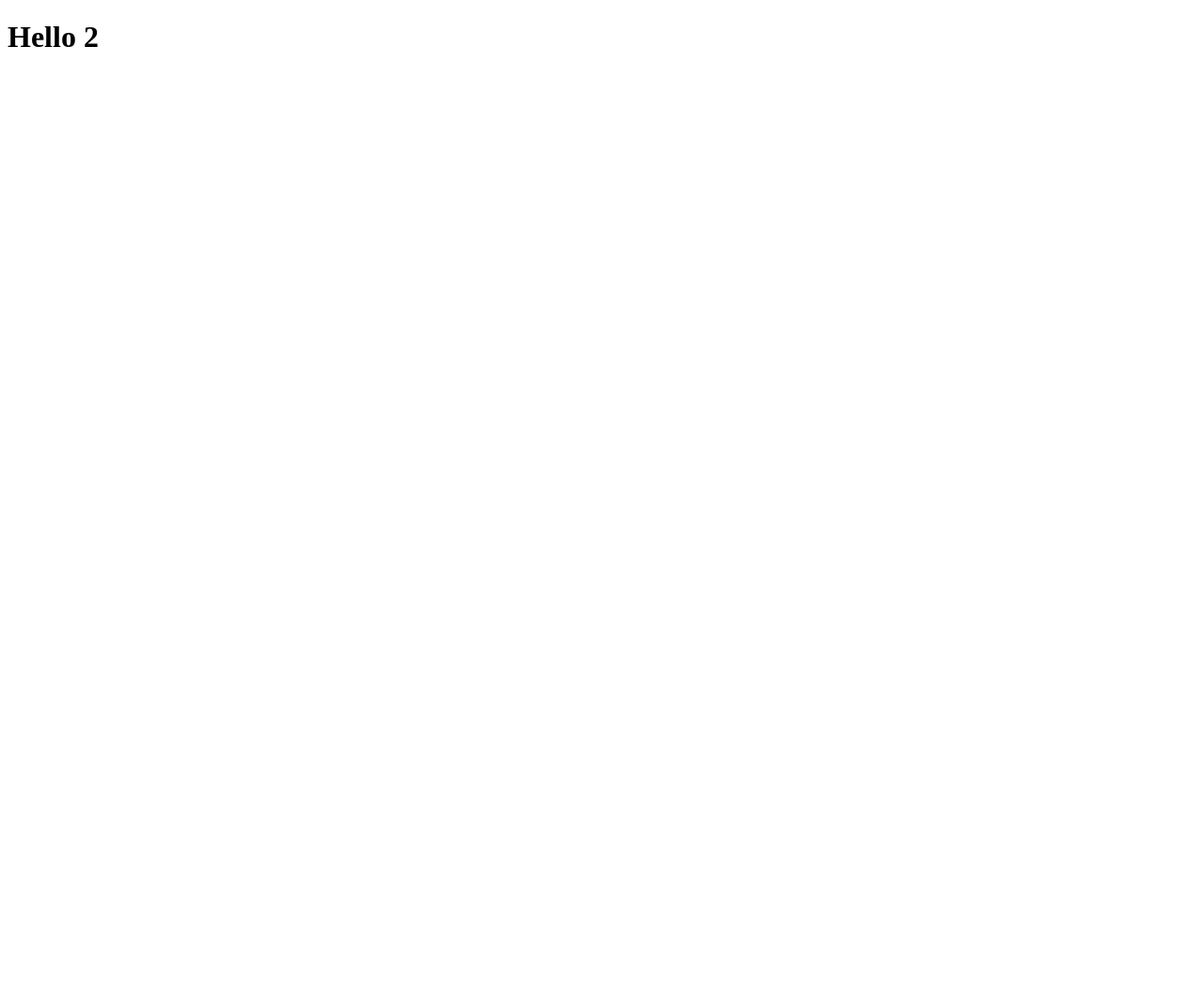
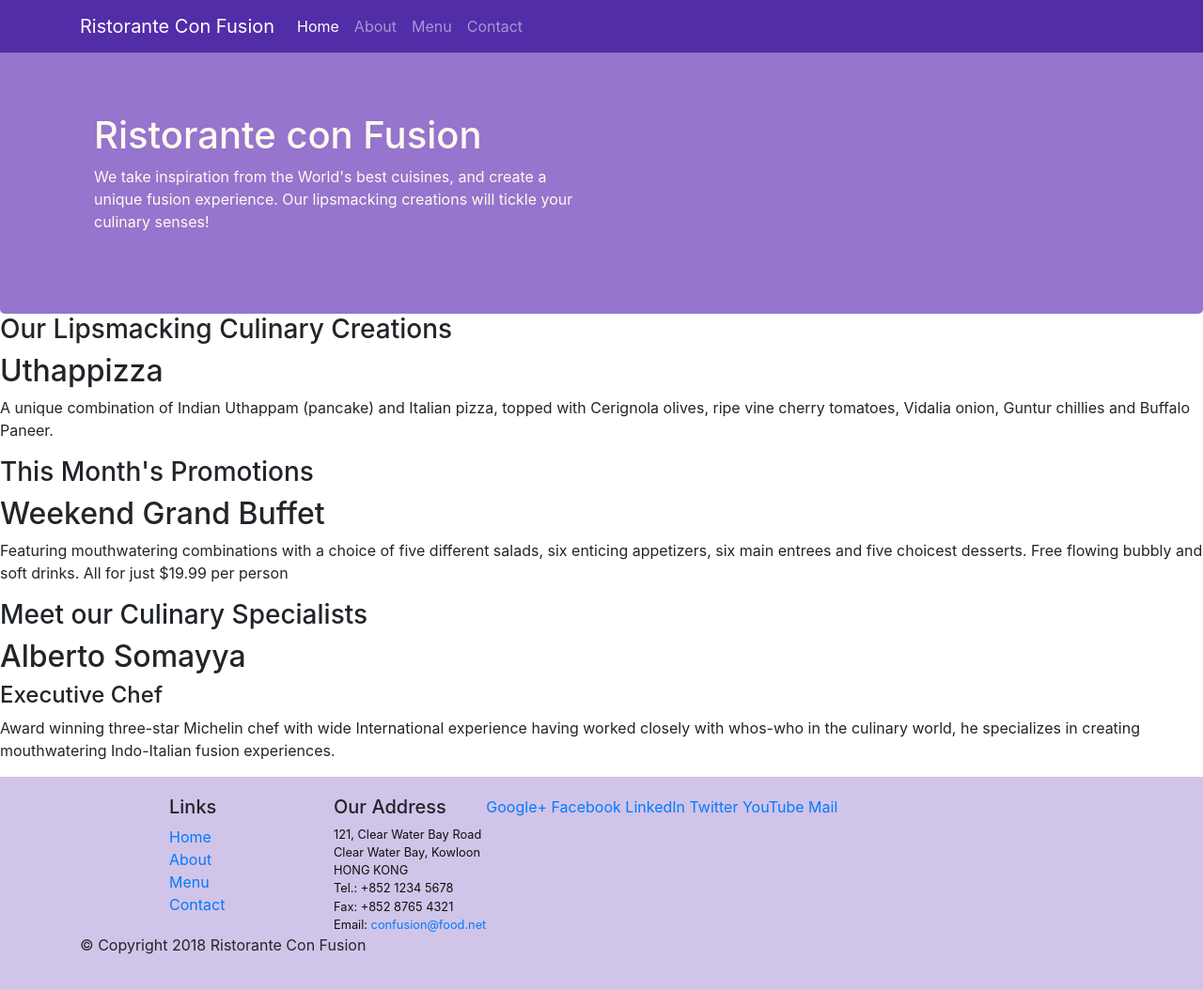
Before and after one commit to msalman88/front-end, a website: page web-development/index.html in a window 1280 px wide. Shown: the whole page at 94% size. Before the commit the page ends 800 px from the top, so only its background shows below. Drawn offline with nearby package versions, Linux system fonts and the light colour scheme.

Commit message:
add css and aboutus page

```diff
--- /dev/null
+++ b/web-development/css/styles.css
@@ -0,0 +1,39 @@
+.jumbotron {
+    padding:70px 30px 70px 30px;
+    margin:0px auto;
+    background: #9575CD ;
+    color:floralwhite;
+}
+
+address{
+    font-size:80%;
+    margin:0px;
+    color:#0f0f0f;
+}
+
+.row-header{
+    margin:0px auto;
+    padding:0px;
+}
+
+.row-content {
+    margin:0px auto;
+    padding: 50px 0px 50px 0px;
+    border-bottom: 1px ridge;
+    min-height:400px;
+}
+
+.footer{
+    background-color: #D1C4E9;
+    margin:0px auto;
+    padding: 20px 0px 20px 0px;
+}
+
+body{
+    padding:50px 0px 0px 0px;
+    z-index:0;
+}
+
+.navbar-dark {
+     background-color: #512DA8;
+}
--- a/web-development/index.html
+++ b/web-development/index.html
@@ -1,12 +1,129 @@
 <!DOCTYPE html>
 <html lang="en">
+
 <head>
-    <meta charset="UTF-8">
-    <meta http-equiv="X-UA-Compatible" content="IE=edge">
-    <meta name="viewport" content="width=device-width, initial-scale=1.0">
-    <title>Document</title>
+    <meta charset="utf-8">
+    <meta name="viewport" content="width=device-width, initial-scale=1, shrink-to-fit=no">
+    <meta http-equiv="x-ua-compatible" content="ie=edge">
+
+    <!-- Bootstrap CSS -->
+    <link rel="stylesheet" href="node_modules/bootstrap/dist/css/bootstrap.min.css">
+    <link rel="stylesheet" href="css/styles.css">
+
+    <title>Ristorante Con Fusion</title>
 </head>
+
 <body>
-    <h1>Hello 2</h1>
+    <nav class="navbar navbar-dark navbar-expand-sm fixed-top">
+        <div class="container">
+            <button class="navbar-toggler" type="button" data-toggle="collapse" data-target="#Navbar">
+                <span class="navbar-toggler-icon"></span>
+            </button>
+           <a class="navbar-brand" href="#">Ristorante Con Fusion</a>
+           <div class="collapse navbar-collapse" id="Navbar">
+                <ul class="navbar-nav mr-auto">
+                    <li class="nav-item active"><a class="nav-link" href="#">Home</a></li>
+                    <li class="nav-item"><a class="nav-link" href="./aboutus.html">About</a></li>
+                    <li class="nav-item"><a class="nav-link" href="#">Menu</a></li>
+                    <li class="nav-item"><a class="nav-link" href="#">Contact</a></li>
+                </ul>
+            </div>
+        </div>
+    </nav>
+    <header class="jumbotron">
+        <div class="container">
+            <div class="row row-header">
+                <div class="col-12 col-sm-6">
+                    <h1>Ristorante con Fusion</h1>
+                    <p>We take inspiration from the World's best cuisines, and create a unique fusion experience. Our lipsmacking creations will tickle your culinary senses!</p>
+                </div>
+                <div class="col-12 col-sm">
+                </div>
+            </div>
+        </div>
+    </header>
+
+    <div>
+        <div>
+            <div>
+                <h3>Our Lipsmacking Culinary Creations</h3>
+            </div>
+            <div>
+                <h2>Uthappizza</h2>
+                <p>A unique combination of Indian Uthappam (pancake) and Italian pizza, topped with Cerignola olives, ripe vine cherry tomatoes, Vidalia onion, Guntur chillies and Buffalo Paneer.</p>
+            </div>
+        </div>
+
+
+        <div>
+            <div>
+                <h3>This Month's Promotions</h3>
+            </div>
+            <div>
+                <h2>Weekend Grand Buffet</h2>
+                <p>Featuring mouthwatering combinations with a choice of five different salads, six enticing appetizers, six main entrees and five choicest desserts. Free flowing bubbly and soft drinks. All for just $19.99 per person </p>
+            </div>
+        </div>
+
+        <div>
+            <div>
+                <h3>Meet our Culinary Specialists</h3>
+            </div>
+            <div>
+                <h2>Alberto Somayya</h2>
+                <h4>Executive Chef</h4>
+                <p>Award winning three-star Michelin chef with wide International experience having worked closely with whos-who in the culinary world, he specializes in creating mouthwatering Indo-Italian fusion experiences. </p>
+            </div>
+        </div>
+    </div>
+
+    <footer class="footer">
+        <div class="container">
+            <div class="row">
+                <div class="col-4 offset-1 col-sm-2">
+                    <h5>Links</h5>
+                    <ul class="list-unstyled">
+                        <li><a href="#">Home</a></li>
+                        <li><a href="./aboutus.html">About</a></li>
+                        <li><a href="#">Menu</a></li>
+                        <li><a href="#">Contact</a></li>
+                    </ul>
+                </div>
+                <div>
+                    <h5>Our Address</h5>
+                    <address>
+		              121, Clear Water Bay Road<br>
+		              Clear Water Bay, Kowloon<br>
+		              HONG KONG<br>
+		              Tel.: +852 1234 5678<br>
+		              Fax: +852 8765 4321<br>
+		              Email: <a href="mailto:confusion@food.net">confusion@food.net</a>
+		           </address>
+                </div>
+                <div>
+                    <div>
+                        <a href="http://google.com/+">Google+</a>
+                        <a href="http://www.facebook.com/profile.php?id=">Facebook</a>
+                        <a href="http://www.linkedin.com/in/">LinkedIn</a>
+                        <a href="http://twitter.com/">Twitter</a>
+                        <a href="http://youtube.com/">YouTube</a>
+                        <a href="mailto:">Mail</a>
+                    </div>
+                </div>
+           </div>
+           <div>
+                <div>
+                    <p>© Copyright 2018 Ristorante Con Fusion</p>
+                </div>
+           </div>
+        </div>
+    </footer>
+
+     <!-- jQuery first, then Popper.js, then Bootstrap JS. -->
+     <script src="node_modules/jquery/dist/jquery.slim.min.js"></script>
+     <script src="node_modules/popper.js/dist/umd/popper.min.js"></script>
+     <script src="node_modules/bootstrap/dist/js/bootstrap.min.js"></script>
+
 </body>
+
 </html>
--- a/web-development/package.json
+++ b/web-development/package.json
@@ -23,5 +23,10 @@
   "homepage": "https://github.com/msalman88/front-end#readme",
   "devDependencies": {
     "lite-server": "^2.6.1"
+  },
+  "dependencies": {
+    "bootstrap": "^4.0.0",
+    "jquery": "^3.3.1",
+    "popper.js": "^1.12.9"
   }
 }
```
Also changed, not shown: web-development/aboutus.html (added, +138 -0 lines), 1 other file.
